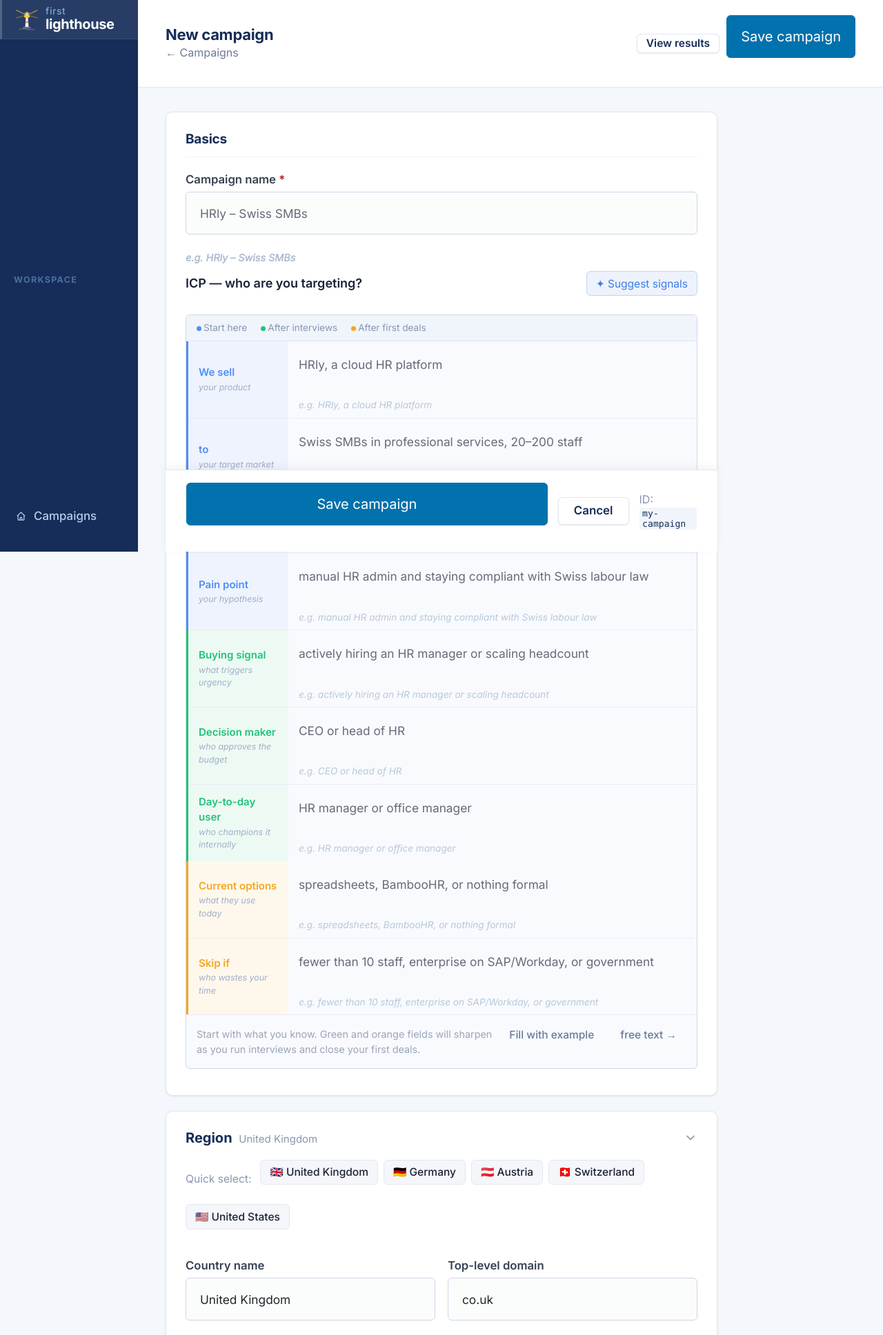
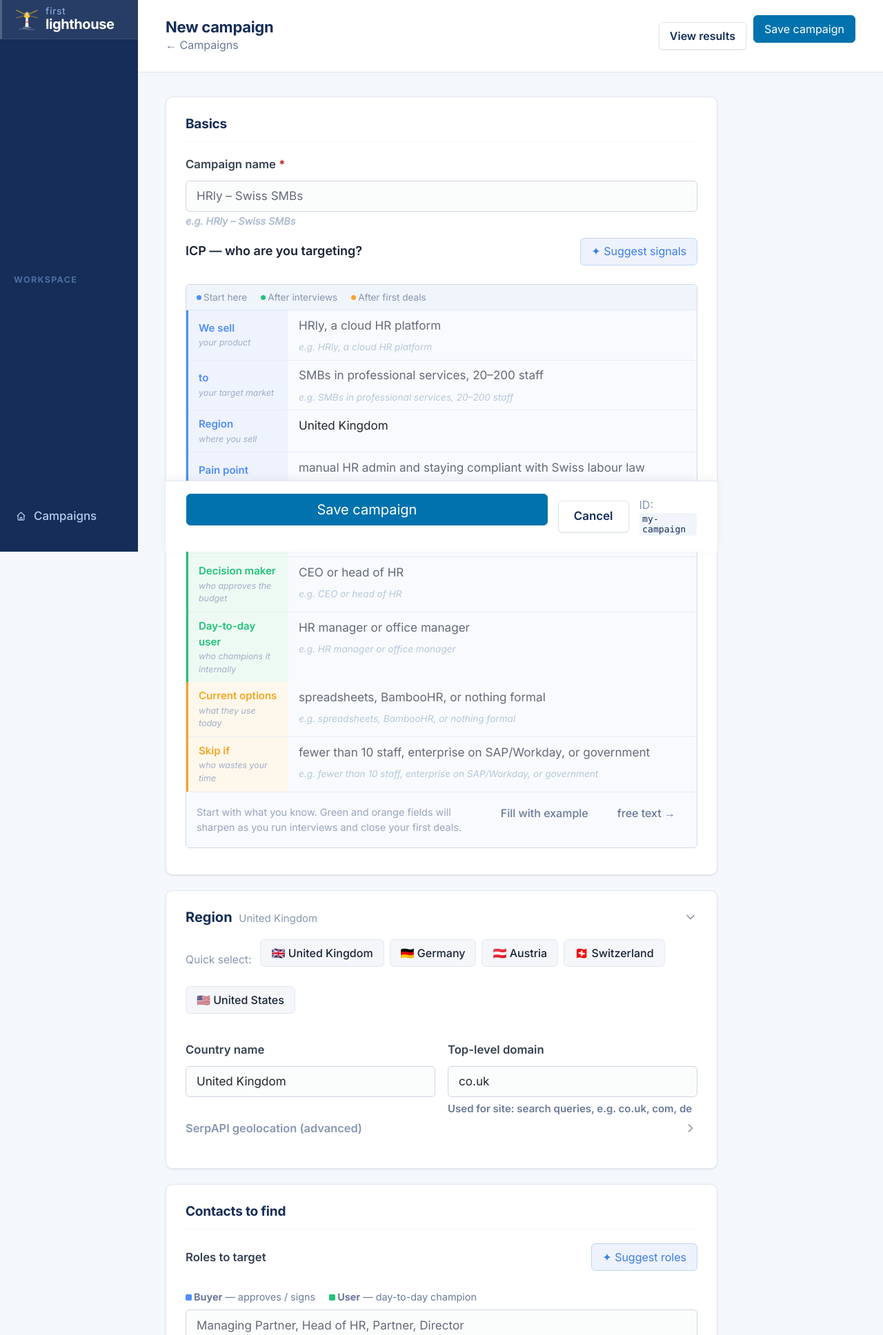
Before and after one commit to tstjep/firstlighthouse, a FastAPI app: page /campaigns/new in a window 1280 px wide. Shown: the top 1936 px of the page at 69% size. Run offline with FastAPI, Linux system fonts and the light colour scheme; some libraries are stand-ins or nearby versions.

Commit message:
fix: UI polish — button alignment, padding consistency, example text
- Enforce fixed height on all buttons (2.3rem base, 2rem btn-sm) so
  primary and secondary/outline always align in page header
- Consistent input/select/textarea padding (0.48rem 0.75rem) and font-size
- Remove spinner arrows from number inputs
- label margins tightened; field-hint auto-hides via :placeholder-shown CSS
- campaigns.html: fix c.segments bug (removed); all card action buttons btn-sm
- Remove trailing 'outline' class (redundant with our CSS); use 'secondary' only
- ICP builder: remove 'Swiss' from 'to' target (region is now its own field)
- Region example updated to 'Switzerland / CH'; CH added to preset matcher
- Free-text textarea placeholder updated to HRly example
- Save campaign and View results both btn-sm in page header

Co-Authored-By: Claude Sonnet 4.6 <noreply@anthropic.com>

```diff
--- a/frontend/templates/base.html
+++ b/frontend/templates/base.html
@@ -343,20 +343,42 @@
     .form-row   { display: grid; grid-template-columns: 1fr 1fr; gap: 0.9rem; }
     .form-row-3 { display: grid; grid-template-columns: 1fr 1fr 1fr; gap: 0.9rem; }
 
-    label { font-size: 0.835rem; font-weight: 600; color: #374151; }
-    input, select, textarea { font-size: 0.865rem !important; }
+    label {
+      font-size: 0.835rem;
+      font-weight: 600;
+      color: #374151;
+      margin-bottom: 0.65rem;
+      display: block;
+    }
+    label > span:first-child { display: block; margin-bottom: 0.3rem; }
+
+    input, select, textarea {
+      font-size: 0.855rem !important;
+      padding: 0.48rem 0.75rem !important;
+      margin-bottom: 0 !important;
+      height: auto !important;
+      line-height: 1.4 !important;
+    }
+    input[type="number"] { -moz-appearance: textfield; }
+    input[type="number"]::-webkit-outer-spin-button,
+    input[type="number"]::-webkit-inner-spin-button { -webkit-appearance: none; }
+
+    select { padding-right: 2rem !important; }
 
     .help {
-      font-size: 0.76rem;
+      font-size: 0.75rem;
       color: var(--text-muted);
-      margin-top: 0.2rem;
-      margin-bottom: 0.7rem;
+      margin-top: 0.3rem;
       display: block;
       line-height: 1.4;
     }
 
     textarea { font-family: inherit; }
     textarea[style*="monospace"] { font-family: monospace !important; font-size: 0.82rem !important; }
+
+    /* Hide example hints when field already has a value */
+    label:has(input:not(:placeholder-shown)) .field-hint,
+    label:has(textarea:not(:placeholder-shown)) .field-hint { display: none; }
 
     /* ── Button system ────────────────────────────────────────────────── */
 
@@ -370,8 +392,10 @@
       font-family: inherit;
       font-weight: 600;
       font-size: 0.845rem;
-      line-height: 1;
-      padding: 0.52rem 1.1rem;
+      line-height: 1.4;
+      padding: 0.45rem 1.1rem;
+      height: 2.3rem;
+      box-sizing: border-box;
       border-radius: var(--radius-sm);
       border: 1px solid var(--accent);
       background: var(--accent);
@@ -487,8 +511,11 @@
 
     /* Size modifier */
     .btn-sm {
-      padding: 0.28rem 0.65rem !important;
-      font-size: 0.775rem !important;
+      padding: 0.3rem 0.75rem !important;
+      font-size: 0.8rem !important;
+      line-height: 1.4 !important;
+      height: 2rem !important;
+      box-sizing: border-box !important;
     }
 
     /* ── Sticky footer ────────────────────────────────────────────────── */
--- a/frontend/templates/editor.html
+++ b/frontend/templates/editor.html
@@ -3,8 +3,8 @@
 {% block page_title %}{{ campaign.name or 'New campaign' }}{% endblock %}
 {% block page_subtitle %}<p class="subtitle"><a href="/" style="color: inherit; text-decoration: none;">← Campaigns</a></p>{% endblock %}
 {% block page_actions %}
-  <a href="/campaigns/{{ campaign.id }}/results" role="button" class="secondary outline btn-sm">View results</a>
-  <button form="campaign-form" type="submit" name="action" value="save">Save campaign</button>
+  <a href="/campaigns/{{ campaign.id }}/results" role="button" class="secondary btn-sm">View results</a>
+  <button form="campaign-form" type="submit" name="action" value="save" class="btn-sm">Save campaign</button>
 {% endblock %}
 
 {% macro field(label, name, value='', type='text', placeholder='', help='', required=False) %}
@@ -83,8 +83,8 @@
               <span style="font-size:0.62rem; color:#a0aec8; font-style:italic;">your target market</span>
             </div>
             <div style="flex:1; display:flex; flex-direction:column;">
-              <input id="icp_target" type="text" placeholder="Swiss SMBs in professional services, 20–200 staff" style="border:none; background:transparent; padding:0.5rem 0.75rem 0.25rem; font-size:0.82rem; outline:none;" oninput="rebuildIcp(); updateHint(this)">
-              <span class="icp-hint">e.g. Swiss SMBs in professional services, 20–200 staff</span>
+              <input id="icp_target" type="text" placeholder="SMBs in professional services, 20–200 staff" style="border:none; background:transparent; padding:0.5rem 0.75rem 0.25rem; font-size:0.82rem; outline:none;" oninput="rebuildIcp(); updateHint(this)">
+              <span class="icp-hint">e.g. SMBs in professional services, 20–200 staff</span>
             </div>
           </div>
           <div style="display:flex; align-items:stretch; gap:0; border-bottom:1px solid #e8edf5;">
@@ -93,8 +93,8 @@
               <span style="font-size:0.62rem; color:#a0aec8; font-style:italic;">where you sell</span>
             </div>
             <div style="flex:1; display:flex; flex-direction:column;">
-              <input id="icp_region" type="text" placeholder="Switzerland" style="border:none; background:transparent; padding:0.5rem 0.75rem 0.25rem; font-size:0.82rem; outline:none;" oninput="rebuildIcp(); updateHint(this); applyRegionFromIcp(this.value)">
-              <span class="icp-hint">e.g. Switzerland</span>
+              <input id="icp_region" type="text" placeholder="Switzerland / CH" style="border:none; background:transparent; padding:0.5rem 0.75rem 0.25rem; font-size:0.82rem; outline:none;" oninput="rebuildIcp(); updateHint(this); applyRegionFromIcp(this.value)">
+              <span class="icp-hint">e.g. Switzerland / CH</span>
             </div>
           </div>
           <div style="display:flex; align-items:stretch; gap:0; border-bottom:1px solid #e8edf5;">
@@ -181,7 +181,7 @@
       </div>
 
       <textarea name="product_context" id="productContext" rows="5"
-                placeholder="e.g. We sell LawFairy to UK immigration law firms with 5–100 staff. A buying signal is hiring a new immigration solicitor. Skip firms with fewer than 3 staff."
+                placeholder="e.g. We sell HRly to Swiss SMBs in professional services, 20–200 staff. A buying signal is hiring an HR manager. Skip companies with fewer than 10 staff or on SAP/Workday."
                 oninput="updateSuggestBtn()"
                 >{{ campaign.product_context }}</textarea>
 
@@ -499,7 +499,7 @@
   <!-- ── STICKY FOOTER ─────────────────────────────────────────────────── -->
   <div class="sticky-footer">
     <button type="submit" name="action" value="save">Save campaign</button>
-    <a href="/" role="button" class="secondary outline">Cancel</a>
+    <a href="/" role="button" class="secondary">Cancel</a>
     <span style="margin-left: auto; font-size: 0.8rem; color: #8896b0;">
       ID: <code>{{ campaign.id }}</code>
     </span>
@@ -962,8 +962,8 @@ function updateHint(input) {
 // Fill all ICP builder fields with the HRly example values
 const ICP_EXAMPLES = {
   icp_product: 'HRly, a cloud HR platform',
-  icp_target:  'Swiss SMBs in professional services, 20–200 staff',
-  icp_region:  'Switzerland',
+  icp_target:  'SMBs in professional services, 20–200 staff',
+  icp_region:  'Switzerland / CH',
   icp_pain:    'manual HR admin and staying compliant with Swiss labour law',
   icp_signal:  'actively hiring an HR manager or scaling headcount',
   icp_role:    'CEO or head of HR',
@@ -977,7 +977,7 @@ const REGION_PRESETS = [
   { match: ['united kingdom', 'uk', 'england', 'britain'], label: 'United Kingdom', tld: 'co.uk', gl: 'gb', cr: 'countryGB' },
   { match: ['germany', 'deutschland'],                      label: 'Germany',        tld: 'de',    gl: 'de', cr: 'countryDE' },
   { match: ['austria', 'österreich'],                       label: 'Austria',        tld: 'at',    gl: 'at', cr: 'countryAT' },
-  { match: ['switzerland', 'schweiz', 'suisse'],            label: 'Switzerland',    tld: 'ch',    gl: 'ch', cr: 'countryCH' },
+  { match: ['switzerland', 'schweiz', 'suisse', 'ch'],      label: 'Switzerland',    tld: 'ch',    gl: 'ch', cr: 'countryCH' },
   { match: ['united states', 'usa', 'us'],                  label: 'United States',  tld: 'com',   gl: 'us', cr: 'countryUS' },
 ];
 
--- a/frontend/templates/results.html
+++ b/frontend/templates/results.html
@@ -4,9 +4,9 @@
 {% block page_subtitle %}<p class="subtitle"><a href="/" style="color:inherit;text-decoration:none;">← Campaigns</a> &nbsp;·&nbsp; <a href="/campaigns/{{ campaign.id }}/edit" style="color:inherit;text-decoration:none;">Edit campaign</a></p>{% endblock %}
 {% block page_actions %}
   <a href="/campaigns/{{ campaign.id }}/results/export/waalaxy"
-     role="button" class="secondary outline btn-sm">⬇ Waalaxy CSV</a>
+     role="button" class="secondary btn-sm">⬇ Waalaxy CSV</a>
   <a href="/campaigns/{{ campaign.id }}/results/export/lemlist"
-     role="button" class="secondary outline btn-sm">⬇ Lemlist CSV</a>
+     role="button" class="secondary btn-sm">⬇ Lemlist CSV</a>
 {% endblock %}
 {% block content_class %}wide{% endblock %}
 
--- a/frontend/templates/run.html
+++ b/frontend/templates/run.html
@@ -3,7 +3,7 @@
 {% block page_title %}Run campaign{% endblock %}
 {% block page_subtitle %}<p class="subtitle"><a href="/" style="color:inherit;text-decoration:none;">← Campaigns</a> &nbsp;·&nbsp; {{ campaign.name }}</p>{% endblock %}
 {% block page_actions %}
-  <a href="/campaigns/{{ campaign.id }}/results" role="button" class="secondary outline btn-sm">View results</a>
+  <a href="/campaigns/{{ campaign.id }}/results" role="button" class="secondary btn-sm">View results</a>
 {% endblock %}
 
 {% block content %}
```
Also changed, not shown: frontend/templates/campaigns.html (+4 -6 lines).
